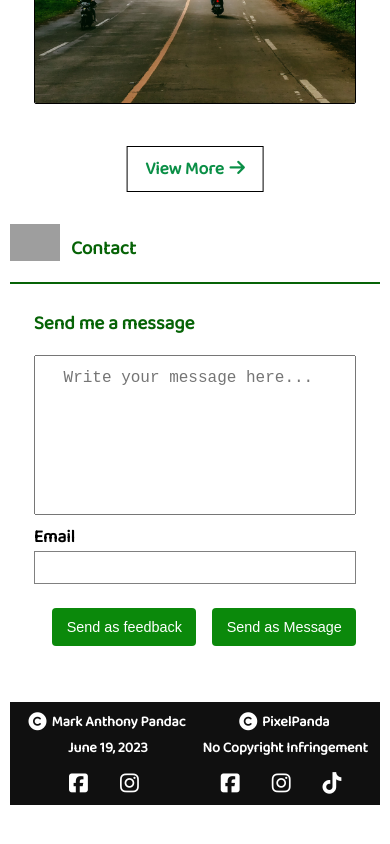
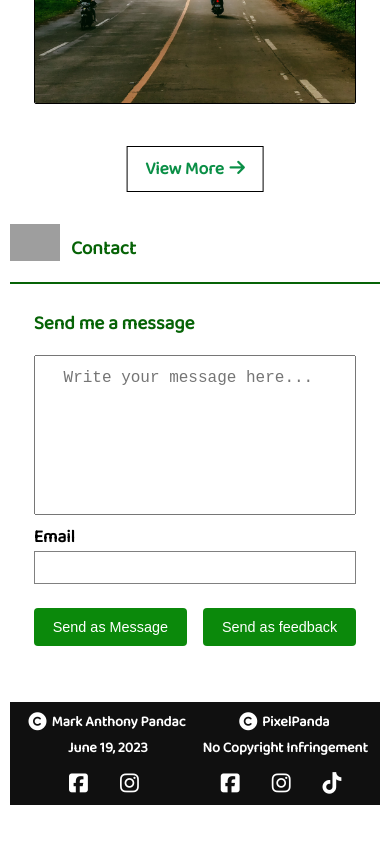
Before and after one commit to Mackiee21/PixelPanda, a React (Vite) app in the folder client/: page / in a window 390 px wide. Shown: the part 4880-5724 px from the top of the page. Built offline with nearby package versions, Linux system fonts and the light colour scheme; grey boxes are pictures that could not be loaded; some icons are missing.

Commit message:
fixed contact design btn on mobile

```diff
--- a/client/index.html
+++ b/client/index.html
@@ -6,7 +6,7 @@
     <link rel="stylesheet" href="https://cdnjs.cloudflare.com/ajax/libs/font-awesome/4.7.0/css/font-awesome.min.css">
     <link href="https://fonts.googleapis.com/css2?family=Baloo+2&family=Libre+Baskerville&display=swap" rel="stylesheet">
     <meta name="viewport" content="width=device-width, initial-scale=1.0" />
-    <title>PixelPandac || Photography</title>
+    <title>PixelPanda || Photography</title>
   </head>
   <body>
     <div id="root"></div>
--- a/client/src/scss/contact.scss
+++ b/client/src/scss/contact.scss
@@ -74,6 +74,11 @@
             .input{
                 min-width: 100%;
             }
+            .form-btn-wrapper{
+                display: grid;
+                grid-template-columns: 1fr 1fr;
+            }
+
         }
     }
     footer{
```
Also changed, not shown: 4 other files (tests, documents, lock files or other folders).
